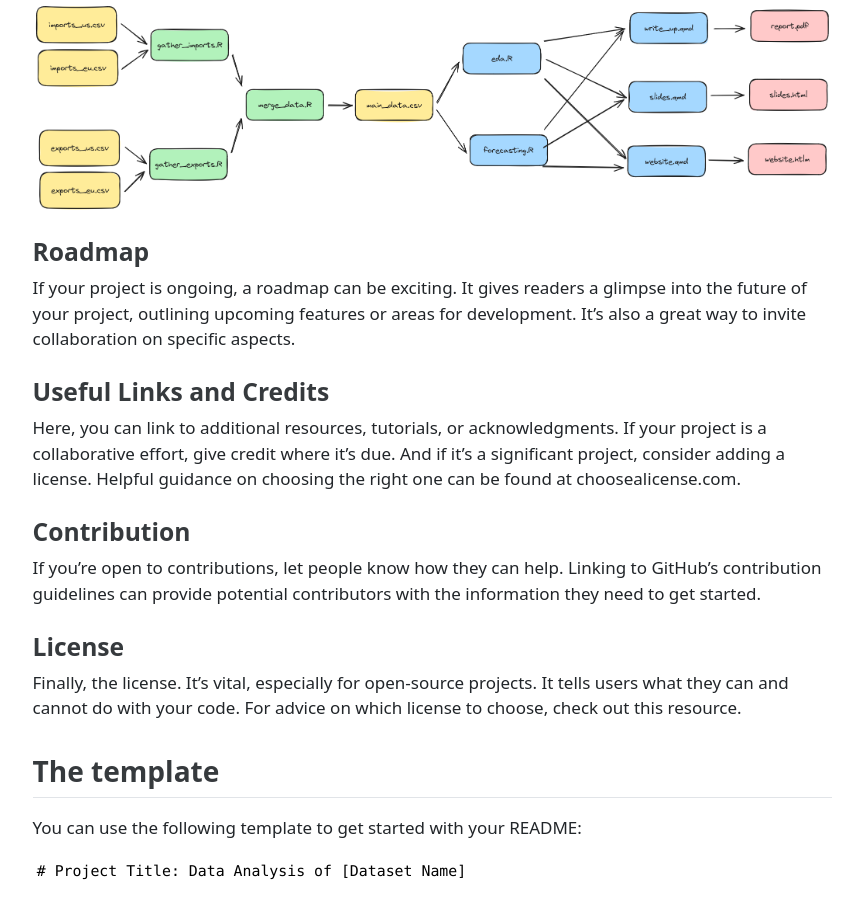
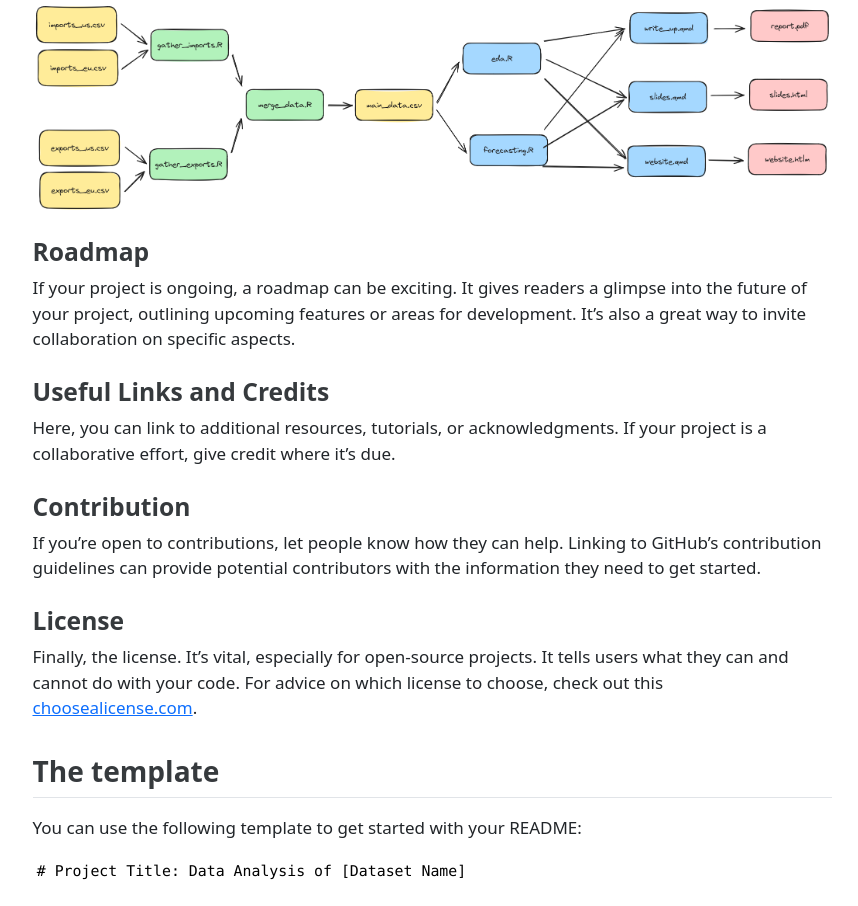
Before and after one commit to justasmundeikis/effective_use_of_readme, a plain HTML site: page index.html in a window 1280 px wide. Shown: the part 3954-4860 px from the top of the page, without its empty margins (208-1066 px from the left). Drawn offline with Linux system fonts and the light colour scheme.

Commit message:
minor text fixes

```diff
--- a/index.html
+++ b/index.html
@@ -96,7 +96,7 @@ ul.task-list li input[type="checkbox"] {
 </section>
 <section id="badges" class="level3">
 <h3 class="anchored" data-anchor-id="badges">Badges</h3>
-<p>Badges offer a fast and efficient way to convey key information about your project. Services like Shields.io provide badges that can display build status, test coverage, license information, and more. They’re like the quick stats of your project, offering insights at a glance.</p>
+<p>Badges offer a fast and efficient way to convey key information about your project. Services like <a href="Shields.io">Shields.io</a> provide badges that can display build status, test coverage, license information, and more. They’re like the quick stats of your project, offering insights at a glance.</p>
 </section>
 <section id="table-of-contents" class="level3">
 <h3 class="anchored" data-anchor-id="table-of-contents">Table of Contents</h3>
@@ -137,7 +137,7 @@ ul.task-list li input[type="checkbox"] {
 </section>
 <section id="useful-links-and-credits" class="level3">
 <h3 class="anchored" data-anchor-id="useful-links-and-credits">Useful Links and Credits</h3>
-<p>Here, you can link to additional resources, tutorials, or acknowledgments. If your project is a collaborative effort, give credit where it’s due. And if it’s a significant project, consider adding a license. Helpful guidance on choosing the right one can be found at choosealicense.com.</p>
+<p>Here, you can link to additional resources, tutorials, or acknowledgments. If your project is a collaborative effort, give credit where it’s due.</p>
 </section>
 <section id="contribution" class="level3">
 <h3 class="anchored" data-anchor-id="contribution">Contribution</h3>
@@ -145,7 +145,7 @@ ul.task-list li input[type="checkbox"] {
 </section>
 <section id="license" class="level3">
 <h3 class="anchored" data-anchor-id="license">License</h3>
-<p>Finally, the license. It’s vital, especially for open-source projects. It tells users what they can and cannot do with your code. For advice on which license to choose, check out this resource.</p>
+<p>Finally, the license. It’s vital, especially for open-source projects. It tells users what they can and cannot do with your code. For advice on which license to choose, check out this <a href="choosealicense.com">choosealicense.com</a>.</p>
 </section>
 </section>
 <section id="the-template" class="level2">
```
Also changed, not shown: 1 other file.
